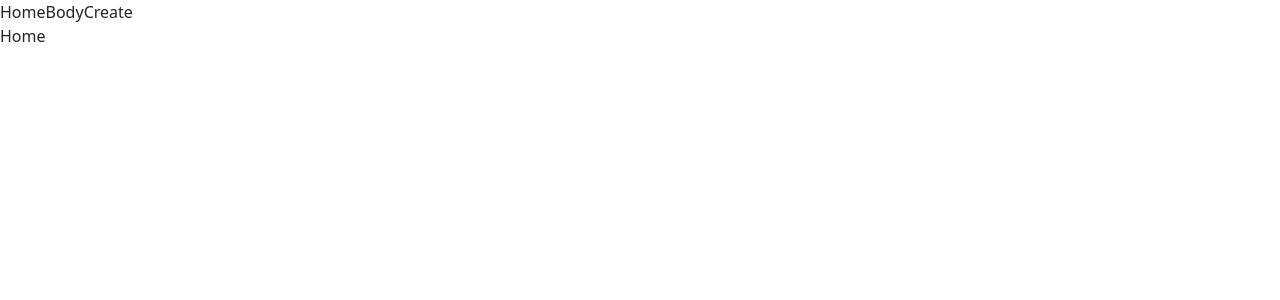
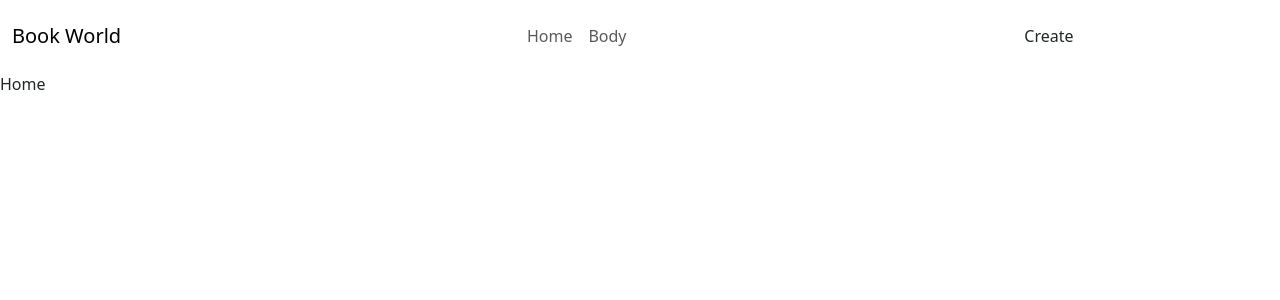
Before and after one commit to Kamaleshwaran07/formik, a React (Vite) app: page / in a window 1280 px wide. Shown: the top 300 px of the page. Built offline with nearby package versions, Linux system fonts and the light colour scheme.

Commit message:
navbar completed

```diff
--- a/src/Components/Navbar.jsx
+++ b/src/Components/Navbar.jsx
@@ -1,13 +1,23 @@
 import React from 'react';
 import { Link } from 'react-router-dom';
-
+import '../navbar.css'
 const Navbar = () => {
     return (
-        <div>
-            <Link to={'/'}>Home</Link>
-            <Link to={'/body'}>Body</Link>
-            <Link to={'/create'}>Create</Link>
-        </div>
+        <nav className='navbar'>
+            <div className='container-fluid'>
+                <div className='navbar-brand'>Book World</div>
+                {/* <div className='center'> */}
+
+                    <ul className='navbar-nav flex-row justify-content-center'>
+                        <li className='nav-item p-2'><Link to={'/'} className='nav-link'>Home</Link></li>
+                        <li className='nav-item p-2'><Link to={'/body'} className='nav-link'>Body</Link></li>
+
+                    </ul>
+                        <li className='nav-item d-flex flex-row p-2'><Link to={'/create'} className='nav-link'>Create</Link></li>
+                {/* </div> */}
+
+            </div>
+        </nav>
     );
 };
 
--- /dev/null
+++ b/src/navbar.css
@@ -0,0 +1,12 @@
+.container-fluid {
+  justify-content: initial !important; /* Use initial to reset justify-content */
+}
+
+.navbar-nav {
+  width: 70%;
+  text-align: center;
+}
+
+.navbar-nav .nav-item {
+  display: inline-flex;
+}
```
Also changed, not shown: src/assets/stacked-books.jpeg (added), src/index.css (line endings or trailing spaces).
